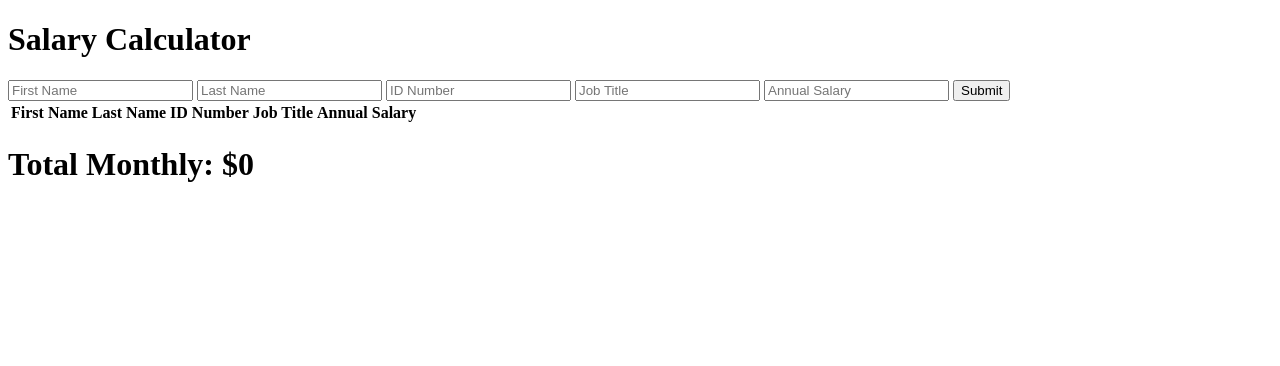
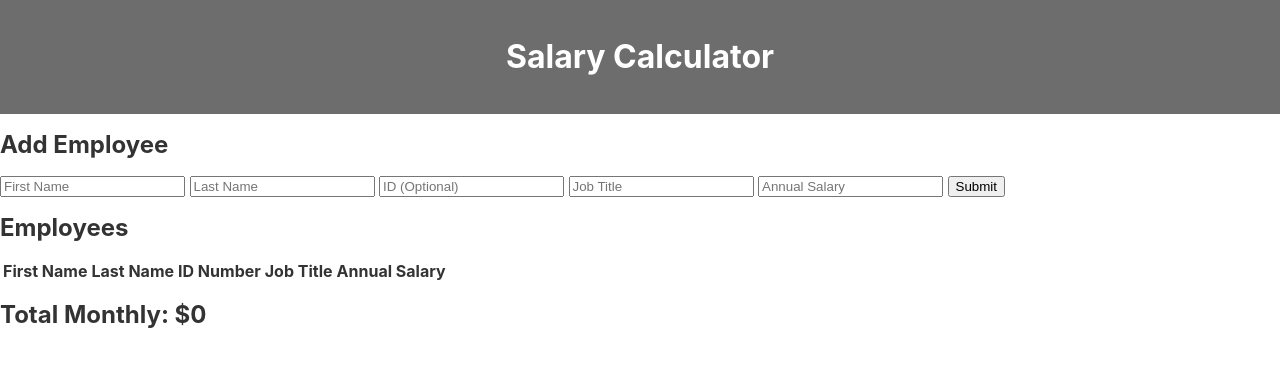
Before and after one commit to Davey-M/weekend-jquery-salary-calculator, a plain HTML site: page index.html in a window 1280 px wide. Drawn offline with Linux system fonts and the light colour scheme.

Commit message:
Added styling and main section

```diff
--- a/index.html
+++ b/index.html
@@ -15,17 +15,20 @@
 </head>
 <body>
 
-    <header>
+    <header class="page-header" >
         <h1>Salary Calculator</h1>
     </header>
 
+    <main>
+
         <div class="inputContainer">
+            <h1 class="smallerHeader">Add Employee</h1>
 
             <form id="employeeForm" >
 
                 <input type="text" id="firstName" placeholder="First Name">
                 <input type="text" id="lastName" placeholder="Last Name">
-            <input type="text" id="idNumber" placeholder="ID Number">
+                <input type="text" id="idNumber" placeholder="ID (Optional)">
                 <input type="text" id="jobTitle" placeholder="Job Title">
                 <input type="number" id="annualSalary" placeholder="Annual Salary">
 
@@ -38,6 +41,8 @@
         <!-- _employee first name, last name, ID number, job title, annual salary_ -->
 
         <div class="tableContainer">
+            <h1 class="smallerHeader">Employees</h1>
+
             <table>
                 <thead>
                     <tr>
@@ -65,8 +70,10 @@
         </div>
 
         <div id="totalMonthlySalaryHolder">
-        <h1>Total Monthly: $<span id="totalMonthlySalary">0</span></h1>
+            <h1 class="smallerHeader" >Total Monthly: $<span id="totalMonthlySalary">0</span></h1>
         </div>
+
+    </main>
 
 </body>
 </html>
--- a/scripts/client.js
+++ b/scripts/client.js
@@ -118,10 +118,10 @@ function generateNewId() {
 // Update the total monthly salary
 function updateMonthlyCosts() {
     if (totalMonthlySalary > 20_000) {
-        $('#totalMonthlySalaryHolder').css('background-color', 'var(--error)');
+        $('#totalMonthlySalaryHolder').css('color', 'var(--error)');
     }
     else {
-        $('#totalMonthlySalaryHolder').css('background-color', 'transparent')
+        $('#totalMonthlySalaryHolder').css('color', 'var(--default)')
     }
 	$(`#totalMonthlySalary`).text(totalMonthlySalary);
 }
--- a/styles/styles.css
+++ b/styles/styles.css
@@ -1,3 +1,29 @@
+body {
+	font-family: -apple-system, BlinkMacSystemFont, "Segoe UI", Roboto, Oxygen,
+		Ubuntu, Cantarell, "Open Sans", "Helvetica Neue", sans-serif;
+	margin: 0;
+	color: var(--default);
+}
+
 :root {
 	--error: red;
+	--white: white;
+	--header: #6d6d6d;
+	--light-row: #cccccc;
+	--dark-row: #aaaaaa;
+	--default: #333333;
 }
+
+.smallerHeader {
+	font-size: 1.5rem;
+}
+
+.page-header {
+	background-color: var(--header);
+	padding: 1rem;
+	text-align: center;
+}
+
+.page-header h1 {
+	color: var(--white);
+}
```
Lines whose indentation alone changed are shown as unchanged.
